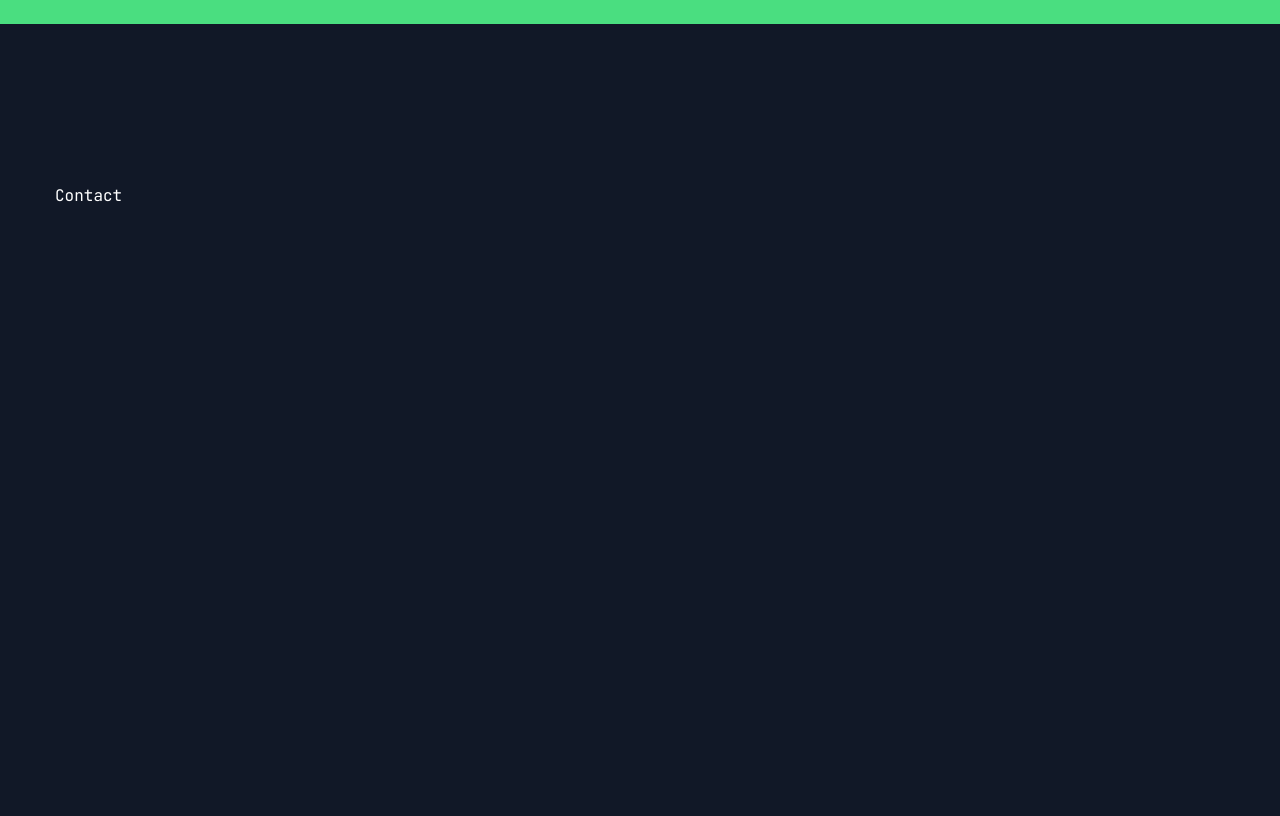
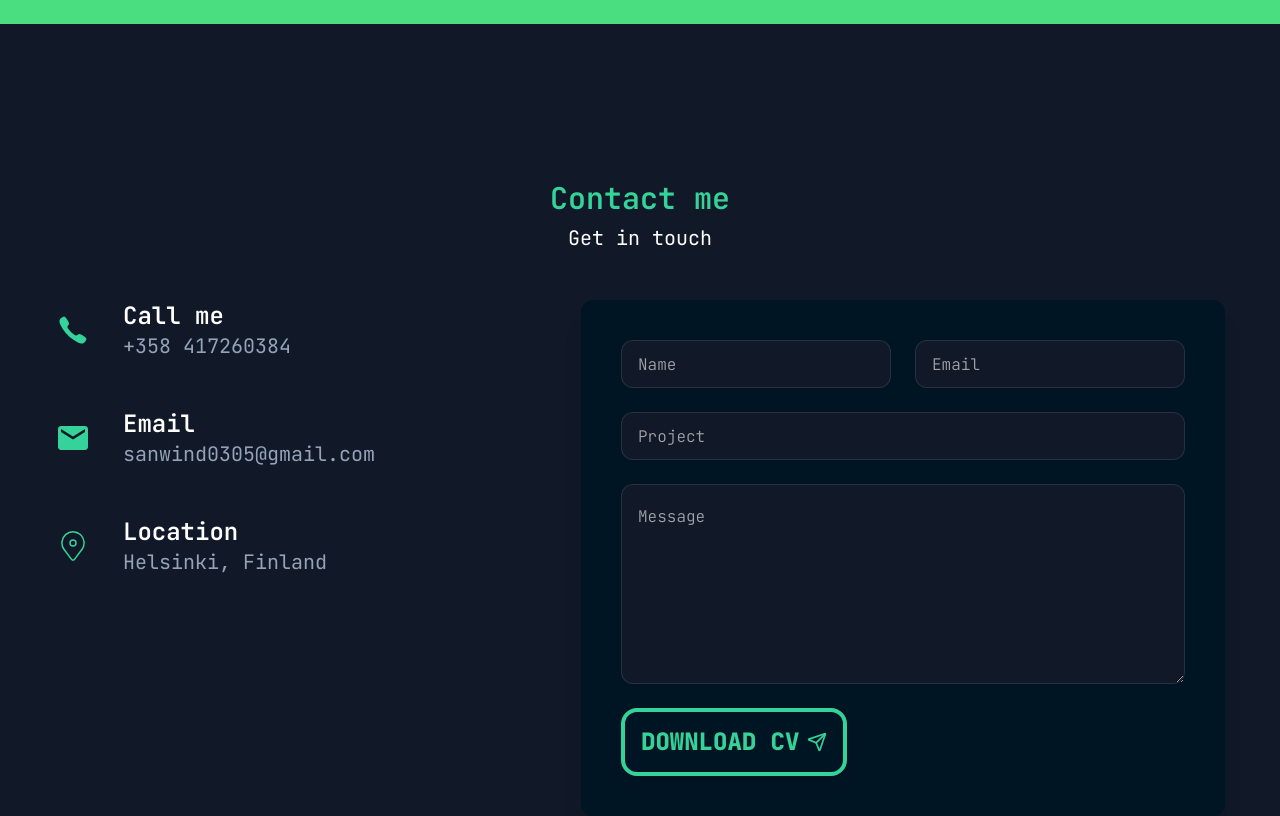
Before and after one commit to weishicoding/profolio, a Next.js app: page /contact in a window 1280 px wide. Built offline with nearby package versions, Linux system fonts and the light colour scheme.

Commit message:
added contact page

```diff
--- a/app/contact/page.tsx
+++ b/app/contact/page.tsx
@@ -1,7 +1,45 @@
-import React from "react";
+import { CiLocationOn } from "react-icons/ci";
+import { MdEmail } from "react-icons/md";
+import { IoIosCall } from "react-icons/io";
+import ContactItem from "@/components/ContactItem";
+import ContactMessage from "@/components/ContactMessage";
+const contactList = [
+  {
+    Icon: IoIosCall,
+    title: "Call me",
+    context: "+358 417260384",
+  },
+  {
+    Icon: MdEmail,
+    title: "Email",
+    context: "sanwind0305@gmail.com",
+  },
+  {
+    Icon: CiLocationOn,
+    title: "Location",
+    context: "Helsinki, Finland",
+  },
+];
 
 const Contact = () => {
-  return <div>Contact</div>;
+  return (
+    <>
+      <div className="text-center items-center mb-12">
+        <div className="text-3xl font-semibold text-accent">Contact me</div>
+        <div className="text-xl mt-2">Get in touch</div>
+      </div>
+      <div className="xl:flex justify-between">
+        <div>
+          {[...contactList].map((item, index) => (
+            <ContactItem {...item} key={index} />
+          ))}
+        </div>
+        <div>
+          <ContactMessage />
+        </div>
+      </div>
+    </>
+  );
 };
 
 export default Contact;
--- /dev/null
+++ b/components/ContactItem.tsx
@@ -0,0 +1,27 @@
+import Image from "next/image";
+import React from "react";
+import { IconType } from "react-icons/lib";
+
+interface ContactProps {
+  Icon: IconType;
+  title: string;
+  context: string;
+}
+
+const ContactItem: React.FC<ContactProps> = ({ Icon, title, context }) => {
+  return (
+    <div className="flex items-center gap-8 mb-12">
+      <button>
+        {Icon && (
+          <Icon className="w-[24px] h-[24px] xl:w-[36px] xl:h-[36px] text-accent" />
+        )}
+      </button>
+      <div>
+        <div className="text-2xl font-semibold text-white">{title}</div>
+        <div className="text-xl text-slate-400">{context}</div>
+      </div>
+    </div>
+  );
+};
+
+export default ContactItem;
--- /dev/null
+++ b/components/ContactMessage.tsx
@@ -0,0 +1,29 @@
+"use client";
+import React from "react";
+import { Input } from "./ui/input";
+import { Textarea } from "./ui/textarea";
+import { Button } from "./ui/button";
+import { LuSend } from "react-icons/lu";
+
+const ContactMessage = () => {
+  return (
+    <>
+      <form className="flex flex-col gap-6 p-10 bg-[#001524] rounded-xl shadow-xl">
+        <div className="grid grid-cols-1 md:grid-cols-2 gap-6">
+          <Input placeholder="Name" type="firstname" />
+          <Input placeholder="Email" type="firstname" />
+        </div>
+        <Input placeholder="Project" type="firstname" />
+        <Textarea className="h-[200px]" placeholder="Message" />
+        <div className="md:flex gap-16 justify-center items-center xl:justify-normal animate__animated animate__fadeInUp animate__delay-1s ">
+          <Button className="uppercase items-center gap-2">
+            <span>Download CV</span>
+            <LuSend className="text-xl" />
+          </Button>
+        </div>
+      </form>
+    </>
+  );
+};
+
+export default ContactMessage;
--- a/components/ui/input.tsx
+++ b/components/ui/input.tsx
@@ -1,6 +1,6 @@
-import * as React from "react"
+import * as React from "react";
 
-import { cn } from "@/lib/utils"
+import { cn } from "@/lib/utils";
 
 export interface InputProps
   extends React.InputHTMLAttributes<HTMLInputElement> {}
@@ -11,15 +11,15 @@ const Input = React.forwardRef<HTMLInputElement, InputProps>(
       <input
         type={type}
         className={cn(
-          "flex h-10 w-full rounded-md border border-slate-200 bg-white px-3 py-2 text-sm ring-offset-white file:border-0 file:bg-transparent file:text-sm file:font-medium file:text-slate-950 placeholder:text-slate-500 focus-visible:outline-none focus-visible:ring-2 focus-visible:ring-slate-950 focus-visible:ring-offset-2 disabled:cursor-not-allowed disabled:opacity-50 dark:border-slate-800 dark:bg-slate-950 dark:ring-offset-slate-950 dark:file:text-slate-50 dark:placeholder:text-slate-400 dark:focus-visible:ring-slate-300",
+          "flex h-[48px] rounded-xl border border-white/10 focus:border-accent font-light bg-primary px-4 py-5 text-base placeholder:text-white/60 outline-none",
           className
         )}
         ref={ref}
         {...props}
       />
-    )
+    );
   }
-)
-Input.displayName = "Input"
+);
+Input.displayName = "Input";
 
-export { Input }
+export { Input };
--- a/components/ui/textarea.tsx
+++ b/components/ui/textarea.tsx
@@ -1,6 +1,6 @@
-import * as React from "react"
+import * as React from "react";
 
-import { cn } from "@/lib/utils"
+import { cn } from "@/lib/utils";
 
 export interface TextareaProps
   extends React.TextareaHTMLAttributes<HTMLTextAreaElement> {}
@@ -10,15 +10,15 @@ const Textarea = React.forwardRef<HTMLTextAreaElement, TextareaProps>(
     return (
       <textarea
         className={cn(
-          "flex min-h-[80px] w-full rounded-md border border-slate-200 bg-white px-3 py-2 text-sm ring-offset-white placeholder:text-slate-500 focus-visible:outline-none focus-visible:ring-2 focus-visible:ring-slate-950 focus-visible:ring-offset-2 disabled:cursor-not-allowed disabled:opacity-50 dark:border-slate-800 dark:bg-slate-950 dark:ring-offset-slate-950 dark:placeholder:text-slate-400 dark:focus-visible:ring-slate-300",
+          "flex h-min-[80px] rounded-xl border border-white/10 focus:border-accent font-light bg-primary px-4 py-5 text-base placeholder:text-white/60 outline-none focus-visible:ring-1 focus-visible:ring-accent focus-visible:ring-offset-0 disabled:cursor-not-allowed disabled:opacity-50",
           className
         )}
         ref={ref}
         {...props}
       />
-    )
+    );
   }
-)
-Textarea.displayName = "Textarea"
+);
+Textarea.displayName = "Textarea";
 
-export { Textarea }
+export { Textarea };
```
